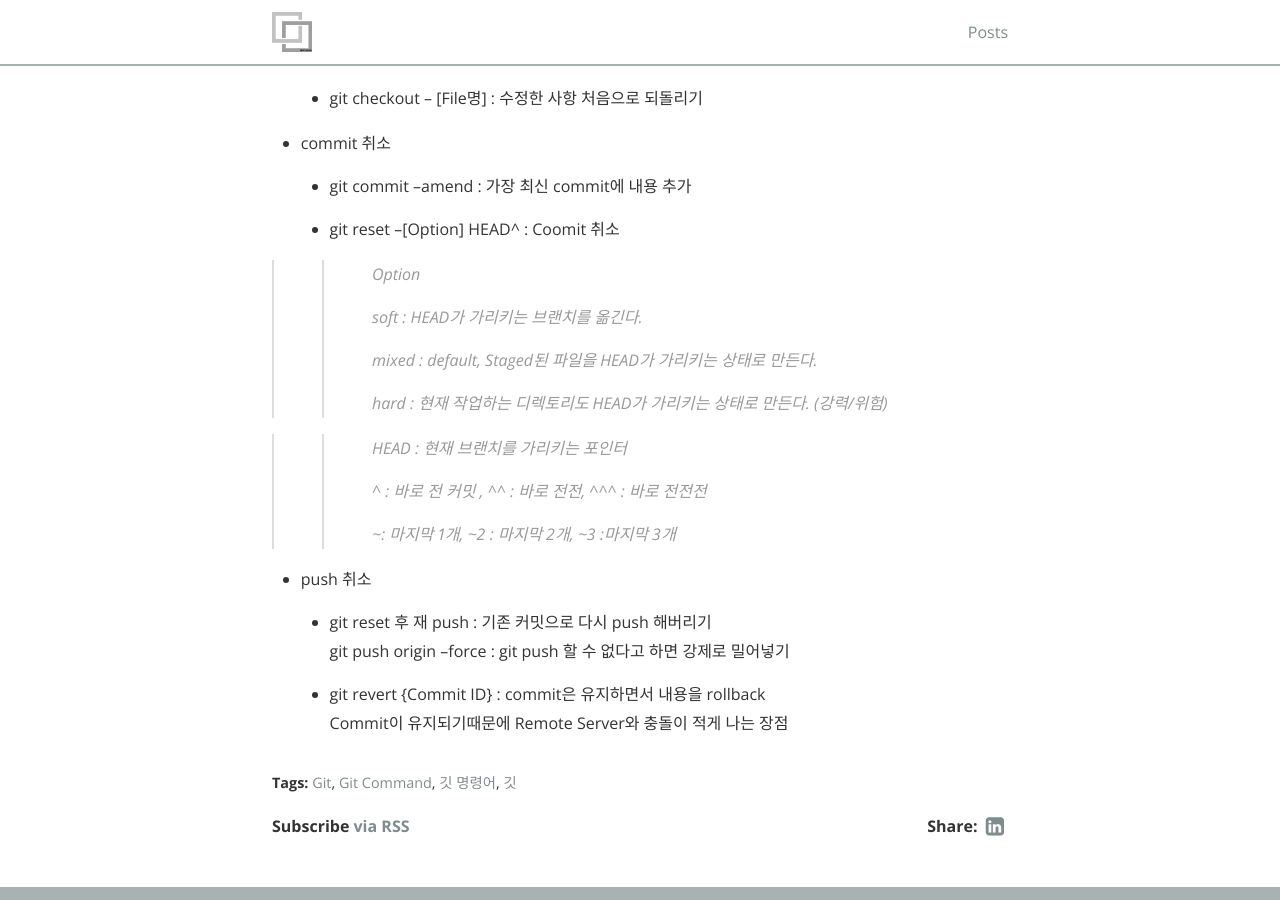
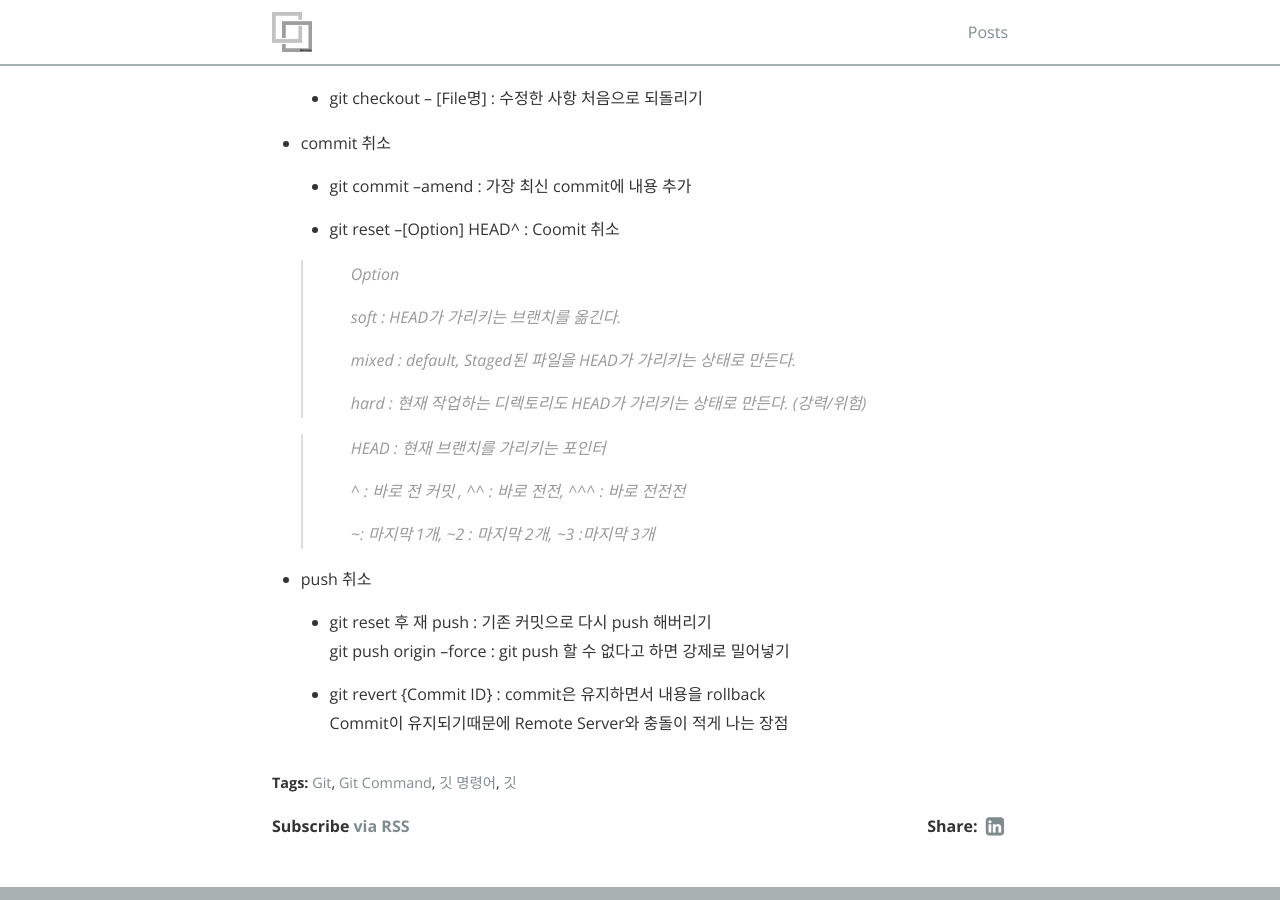
Before and after one commit to gptjs409/gptjs409.github.io, a Jekyll site: the page built from _posts/git/2019-09-07-git-command.md, in a window 1280 px wide and 900 px high, scrolled down 5662 px. Built offline with Jekyll 4.4.1, drawn with Linux system fonts in a browser that asks for light colours; nearby versions of some CDN libraries.

Commit message:
#2 update

```diff
--- a/_posts/git/2019-09-07-git-command.md
+++ b/_posts/git/2019-09-07-git-command.md
@@ -249,19 +249,19 @@ tags:
 
   - git reset --[Option] HEAD^ : Coomit 취소
 
->> Option
->>
->> soft : HEAD가 가리키는 브랜치를 옮긴다.
->>
->> mixed : default, Staged된 파일을 HEAD가 가리키는 상태로 만든다.
->>
->> hard : 현재 작업하는 디렉토리도 HEAD가 가리키는 상태로 만든다. (강력/위험)
+  > Option
+  >
+  > soft : HEAD가 가리키는 브랜치를 옮긴다.
+  >
+  > mixed : default, Staged된 파일을 HEAD가 가리키는 상태로 만든다.
+  >
+  > hard : 현재 작업하는 디렉토리도 HEAD가 가리키는 상태로 만든다. (강력/위험)
 
->> HEAD : 현재 브랜치를 가리키는 포인터
->>
->> ^ : 바로 전 커밋 , ^^ : 바로 전전, ^^^ : 바로 전전전
->>
->> ~: 마지막 1개, ~2 : 마지막 2개, ~3 :마지막 3개
+  > HEAD : 현재 브랜치를 가리키는 포인터
+  >
+  > ^ : 바로 전 커밋 , ^^ : 바로 전전, ^^^ : 바로 전전전
+  >
+  > ~: 마지막 1개, ~2 : 마지막 2개, ~3 :마지막 3개
 
 - push 취소
 
```
